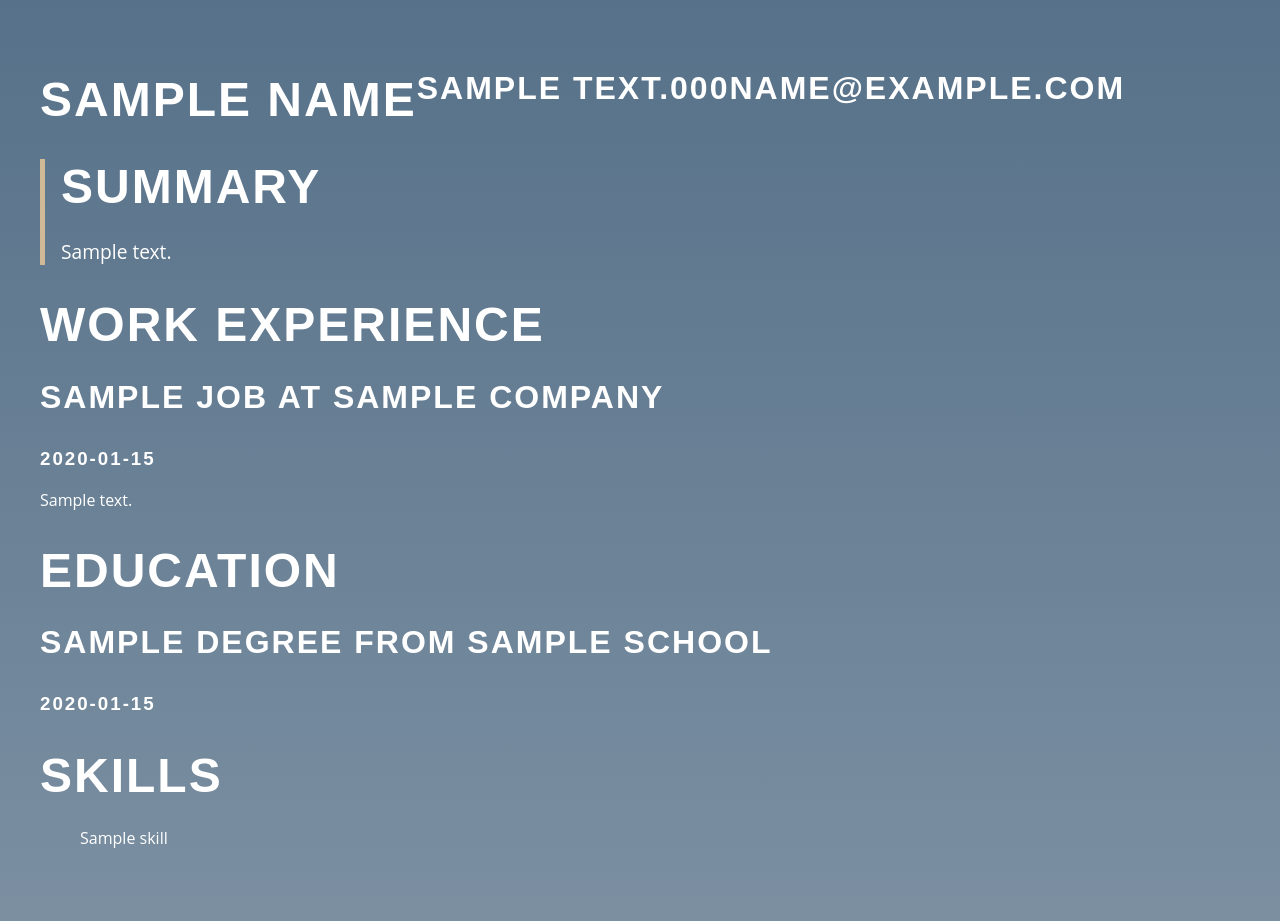
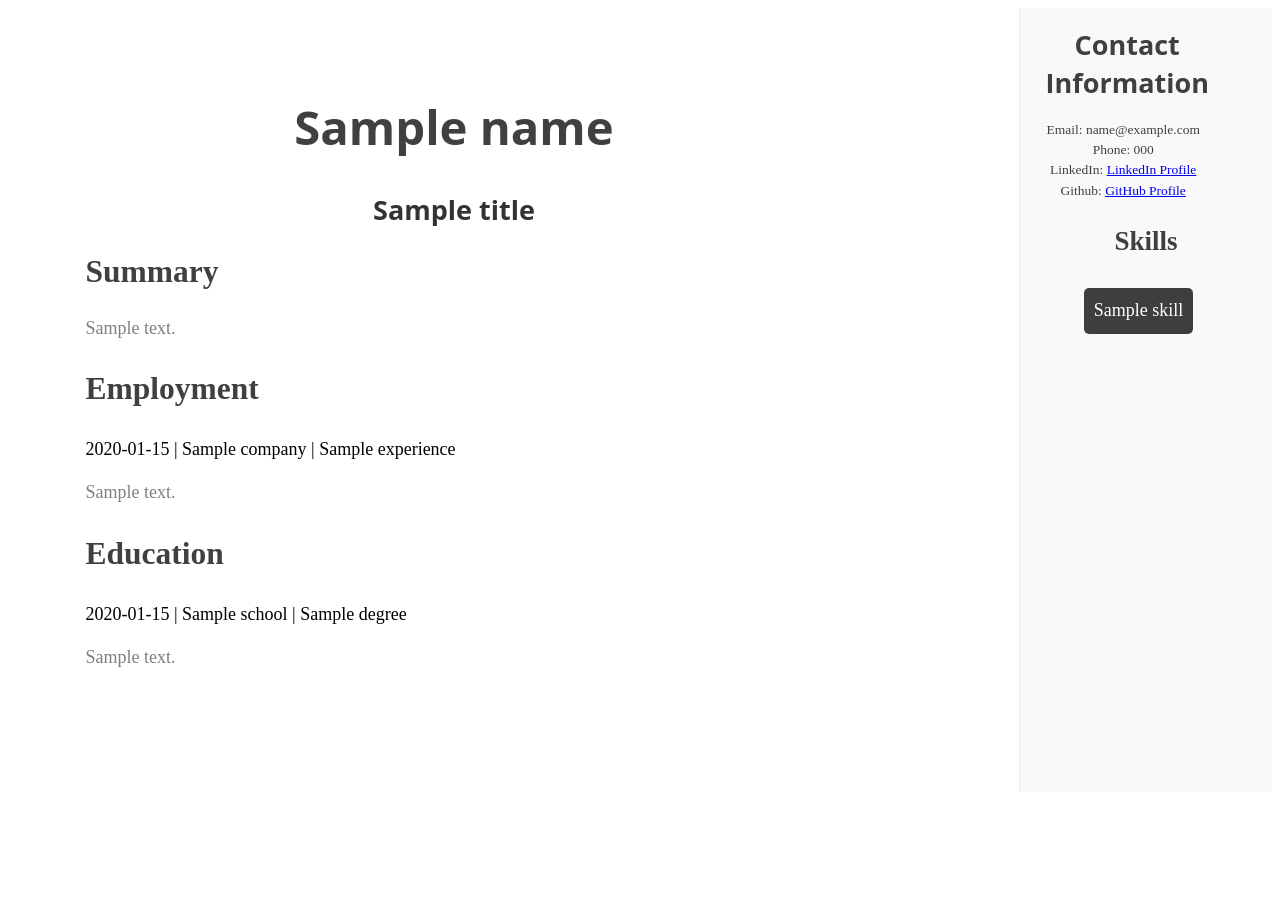
Before and after one commit to ofikodar/chatgpt-resume-builder, a Python web app: template src/templates/resume.html in a window 1280 px wide. After the commit the page ends 792 px from the top, so only its background shows below. Run offline with Jinja, Linux system fonts and the light colour scheme; the template is opened without the code that fills it: most values are stand-ins (such as "Sample title", 1, 10 or a date in 2020).

Commit message:
html and css is less shit

```diff
--- a/src/style.css
+++ b/src/style.css
@@ -1,120 +1,169 @@
-body {
-    font-family: 'Open Sans', sans-serif;
-    background: linear-gradient(to bottom, #567189, #7B8FA1);
-    color: #fff;
-    padding: 2em;
+
+*, *:before, *:after {
+  -moz-box-sizing: border-box; -webkit-box-sizing: border-box; box-sizing: border-box;
+ }
+
+html
+{
+	font-size:100%;
 }
 
-.container {
-    max-width: 1200px;
-    margin: 0 auto;
+body
+{
+	-webkit-font-smoothing:antialiased;
+	color:#333332;
+	font-family:Lora, serif;
+	font-size:18px;
+	font-weight:400;
+	line-height:1.4;
+	text-rendering:optimizeLegibility;
 }
 
-h1, h2, h3, h4, h5, h6 {
-    font-family: 'Montserrat', sans-serif;
-    font-weight: 700;
-    text-transform: uppercase;
-    letter-spacing: 2px;
+.skill-set li:hover
+{
+	background:#3498db;
 }
 
-h1 {
-    font-size: 3em;
-    margin-bottom: 0.5em;
+h1
+{
+	color:rgba(0,0,0,.75);
 }
 
-h2 {
-    font-size: 2em;
-    margin-bottom: 0.5em;
+.wrapper
+{
+	height:100%;
 }
 
-.personal-info {
-    display: flex;
-    align-items: center;
-    margin-bottom: 2em;
+.left
+{
+
+	height:100%;
+	margin-left:-1px;
+	min-width:256px;
+	position:fixed;
+	width:80%;
+
 }
 
-.personal-info img {
-    width: 150px;
-    border-radius: 50%;
-    margin-right: 2em;
+.right
+{
+	text-align:center;
+	background-color:rgba(0,0,0,.025);
+	border-left:1px solid rgba(0,0,0,.05);
+	float:right;
+	height:100%;
+	position:relative;
+	width:20%;
 }
 
-.personal-info h1 {
-    margin-bottom: 0;
+
+.name-hero
+{
+	background:rgba(0,0,0,.001);
+
+	width:85%;
 }
 
-.personal-info p {
-    margin-bottom: 0;
-    font-size: 1.2em;
+
+.name-hero h1
+{
+	font-family:Open Sans, sans-serif;
+	font-size:1.5em;
+	text-align:center;
 }
 
-.summary {
-    border-left: 5px solid #CFB997;
-    padding-left: 1em;
-    margin-bottom: 2em;
+.name-hero h2
+{
+	font-family:Open Sans, sans-serif;
+	font-size:1.5em;
+	text-align:center;
 }
 
-.summary h2 {
-    margin-bottom: 0.5em;
+.name-hero h3
+{
+	font-family:Open Sans, sans-serif;
+	font-size:1.5em;
+	text-align:center;
+	margin:0px auto;
 }
 
-.summary p {
-    font-size: 1.2em;
-    margin-bottom: 0;
+.name-hero h1 em
+{
+	color:rgba(0,0,0,.3);
+	font-style:normal;
+	font-weight:700;
 }
 
-.work-experience {
-    margin-bottom: 2em;
+.name-hero p
+{
+	color:rgba(0,0,0,.75);
+	font-size:.75em;
+	line-height:1.5;
+	margin:0 8px 0 0;
+	text-align:center;
 }
 
-.work-experience h2 {
-    margin-bottom: 1em;
+.name-hero .name-text
+{
+    font-size:1.5em;
+	margin:0 auto;
+	width:85%;
 }
 
-.work-experience .job {
-    margin-bottom: 1em;
+.inner
+{
+	margin:0 auto;
+	max-width:975px;
+	padding:3em;
 }
 
-.work-experience .job h3 {
-    margin-bottom: 0.5em;
+.inner h1
+{
+	font-size:1.75em;
 }
 
-.work-experience .job p {
-    margin-bottom: 0;
-    font-size: 1.2em;
+.inner p
+{
+	color:rgba(0,0,0,.5);
 }
 
-.education {
-    margin-bottom: 2em;
+.inner p em
+{
+	color:rgba(0,0,0,1);
+	font-style:normal;
 }
 
-.education h2 {
-    margin-bottom: 1em;
+.inner section
+{
+	margin:1px auto;
 }
 
-.education .degree {
-    margin-bottom: 1em;
+ul
+{
+	list-style-type:none;
+	margin-top:-10px;
+	max-width:570px;
+	padding:0;
 }
 
-.education .degree h3 {
-    margin-bottom: 0.5em;
+.skill-set li
+{
+	background:rgba(0,0,0,.75);
+	border-radius:5px;
+	color:#FFF;
+	display:inline-block;
+	list-style:none;
+	margin:15px 15px 0 0;
+	padding:10px;
+	text-align:justify;
 }
 
-.education .degree p {
-    margin-bottom: 0;
-    font-size: 1.2em;
+
+
+.clearfix:after {
+   content: " "; /* Older browser do not support empty content */
+   visibility: hidden;
+   display: block;
+   height: 0;
+   clear: both;
 }
-
-.skills {
-    margin-bottom: 2em;
-}
-
-.skills h2 {
-    margin-bottom: 1em;
-}
-
-.skills ul {
-    list-style: none;
-    display: flex;
-    flex-wrap: wrap;
-}
--- a/src/templates/resume.html
+++ b/src/templates/resume.html
@@ -1,46 +1,56 @@
-<!DOCTYPE html>
-<html>
-    <head>
-        <title>Resume</title>
-        <link rel="stylesheet" type="text/css" href="style.css">
-    </head>
-    <body>
-<div class="personal-info">
-    <h1>{{ name }}</h1>
-    <h2>{{ address }}</h2>
-    <h2>{{ phone }}</h2>
-    <h2>{{ email }}</h2>
+<link href='style.css' rel='stylesheet' type='text/css'>
+<div class="wrapper clearfix">
+    <div class="left">
+        <div class="inner">
+            <div class="name-hero">
+                <div class="name-text">
+                    <h1>{{name}} </h1>
                 </div>
+                    <h3>{{title}} </h3>
+
+            </div>
+
 
             <div class="summary">
                 <h1>Summary</h1>
-    <p>{{ summary }}</p>
+                <p>{{summary}}</p>
+            </div>
+            <section>
+                <h1>Employment</h1>
+                {% for experience in work_experience %}
+                <p><em>{{experience.dates}} | {{experience.company}} | {{experience.title}}</em></p>
+                <p>{{experience.description}}</p>
+                {% endfor %}
+            </section>
+            <section>
+                <h1>Education</h1>
+                {% for edu in education %}
+                <p><em>{{edu.dates}} | {{edu.school}} | {{edu.degree}}</em></p>
+                <p>{{edu.description}}</p>
+
+                {% endfor %}
+            </section>
+
+
         </div>
 
-<div class="work-experience">
-    <h1>Work Experience</h1>
-    {% for job in work_experience %}
-    <h2>{{ job.title }} at {{ job.company }}</h2>
-    <h3>{{ job.dates }}</h3>
-    <p>{{ job.description }}</p>
-    {% endfor %}
     </div>
+    <div class="right">
 
-<div class="education">
-    <h1>Education</h1>
-    {% for edu in education %}
-    <h2>{{ edu.degree }} from {{ edu.school }}</h2>
-    <h3>{{ edu.dates }}</h3>
-    {% endfor %}
+        <div class="name-hero">
+            <h1>Contact Information</h1>
+            <p>Email: {{email}}</p>
+            <p>Phone: {{phone}}</p>
+            <p>LinkedIn: <a href="{{linkedin_url}}">LinkedIn Profile</a></p>
+            <p>Github: <a href="{{github_url}}">GitHub Profile</a></p>
         </div>
-
-<div class="skills">
+        <section>
             <h1>Skills</h1>
-    <ul>
+            <ul class="skill-set">
                 {% for skill in skills %}
-        <div> {{ skill }} </div>
+                <li>{{skill}}</li>
                 {% endfor %}
             </ul>
+        </section>
     </div>
-    </body>
-</html>
+</div>
```
Also changed, not shown: src/app.py (+16 -5 lines). Lines whose indentation alone changed are shown as unchanged.
